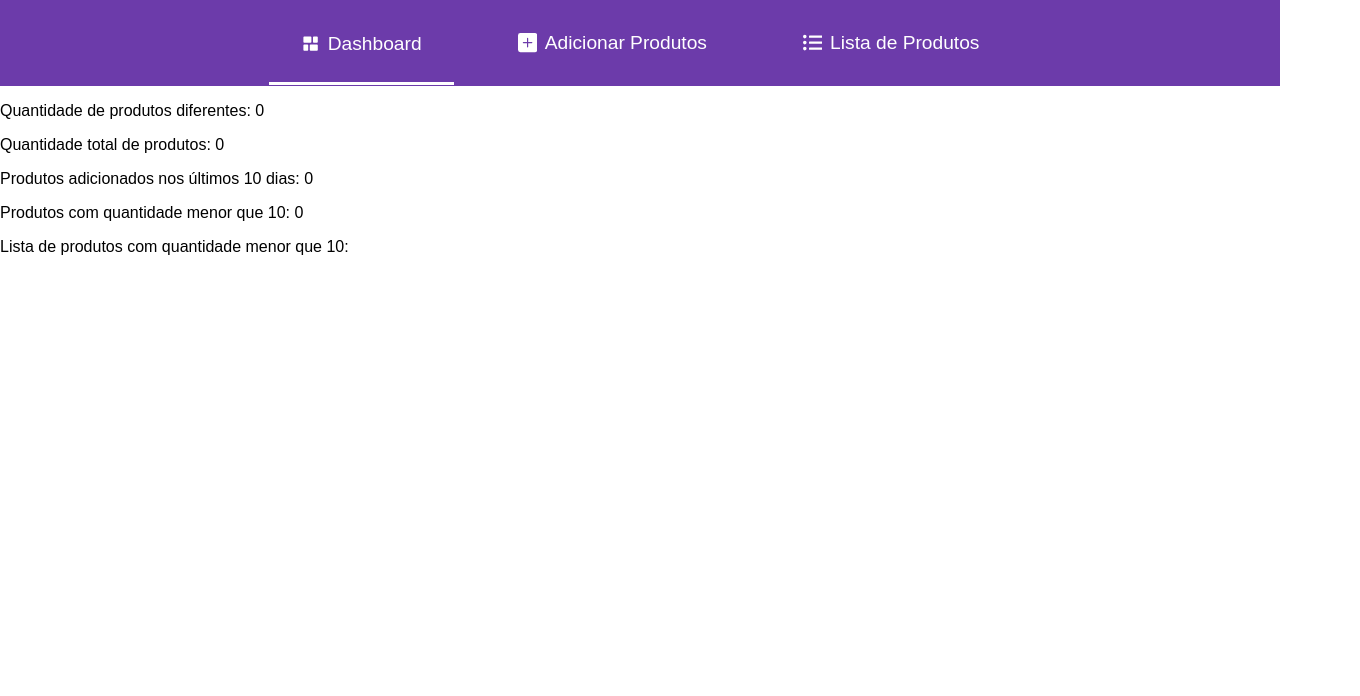
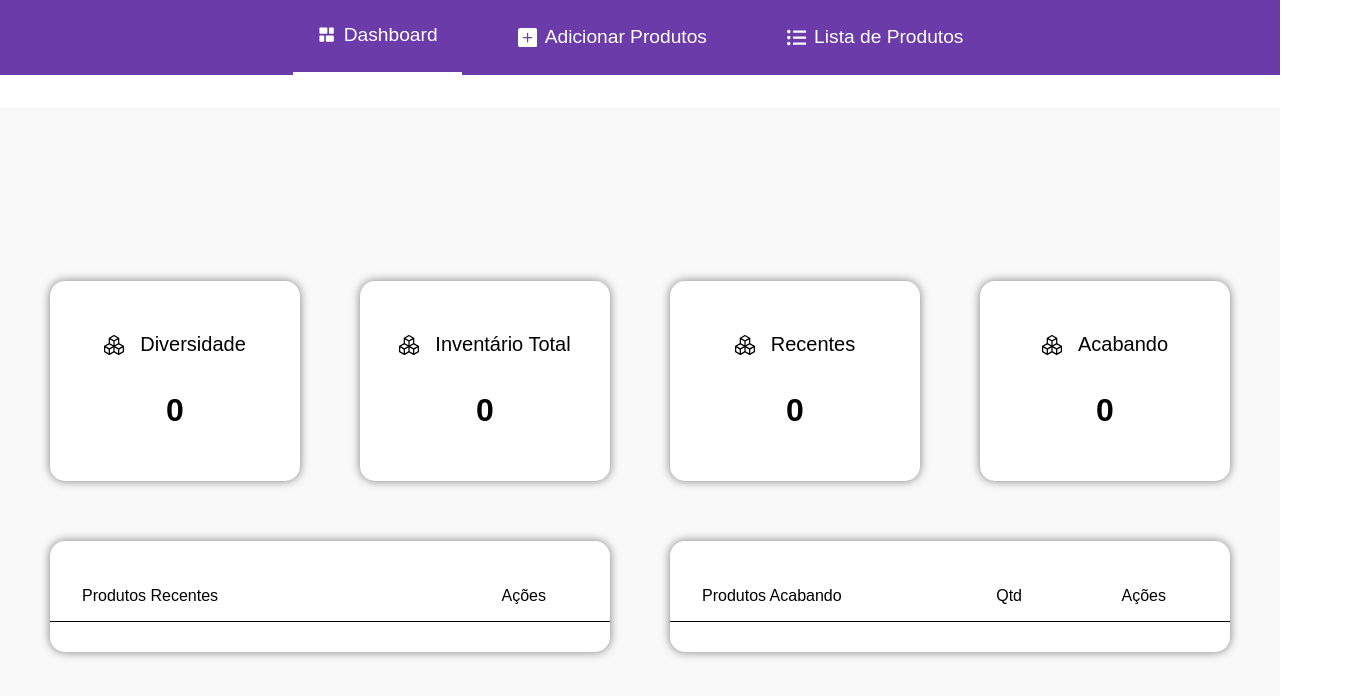
Before and after one commit to fabiomoretao/gestor-de-estoque, a React (Vite) app: page / in a window 1280 px wide. Shown: the top 696 px of the page, 1360 px wide, since content can reach past the window. Built offline with nearby package versions, Linux system fonts and the light colour scheme.

Commit message:
styles(dashboard): estiliza a tela do dashboard e cria o componente de botao

```diff
--- a/src/Layout.tsx
+++ b/src/Layout.tsx
@@ -30,7 +30,7 @@ export default function Layout() {
                 ><FaListUl />Lista de Produtos
                 </Link>
             </header>
-            <main>
+            <main className={styles.main}>
                 <Outlet />
             </main>
         </div >
--- /dev/null
+++ b/src/components/Button/Index.tsx
@@ -0,0 +1,15 @@
+import { Link } from "react-router-dom"
+import styles from "./styles.module.css"
+
+type ButtonProp = {
+  route: string
+  className: string
+  text: string
+}
+export default function Button({ route, className, text }: ButtonProp) {
+  return (
+    <Link className={` ${className}`} to={route}>
+      <button className={styles.button}>{text}</button>
+    </Link>
+  )
+}
--- /dev/null
+++ b/src/components/Button/styles.module.css
@@ -0,0 +1,8 @@
+.button {
+  background-color: #6c3baa;
+  border-radius: 10px;
+  color: #fff;
+  padding: 5px 12px;
+  font-weight: 700;
+  cursor: pointer;
+}
--- a/src/layout.module.css
+++ b/src/layout.module.css
@@ -1,23 +1,35 @@
 .header {
   display: flex;
+  align-items: center;
   background-color: #6c3baa;
   gap: 2rem;
   justify-content: center;
-  align-items: center;
+  margin-bottom: 2rem;
   width: 100vw;
+  max-height: 10vh;
 }
 
 .link {
   display: flex;
   align-items: center;
   color: #fff;
+  cursor: pointer;
   font-size: 1.2rem;
   gap: 0.5rem;
-  padding: 2rem;
+  padding: 1.5rem;
   text-decoration: none;
 }
 
 .linkClicked {
-  padding-bottom: 1.7rem;
+  padding-bottom: 1.6rem;
   border-bottom: solid 3px #fff;
 }
+
+.main {
+  display: flex;
+  background-color: #f9f9f9;
+  align-items: center;
+  justify-content: center;
+  height: 90vh;
+  width: 100vw;
+}
--- a/src/pages/Dashboard/index.tsx
+++ b/src/pages/Dashboard/index.tsx
@@ -1,13 +1,8 @@
-// - Deve possuir uma página inicial de dashboard que mostra:
-//     - A quantidade total de itens diferentes (ex.: 1 mesa e 3 cadeiras devem resultar em 2 itens ao todo).
-//     - A quantidade total de itens (ex.: 1 mesa e 3 cadeiras devem resultar em 4 itens ao todo).
-//     - A quantidade de itens adicionados nos últimos 10 dias.
-//     - Uma lista dos itens adicionados nos últimos 10 dias.
-//     - A quantidade de itens com menos de 10 em estoque.
-//     - Uma lista dos itens com menos de 10 em estoque.
-
+import { BsBoxes } from "react-icons/bs";
 import type { Product } from "../../types";
 import filterLastTenDays from "../../utils/filterLastTenDays";
+import styles from "./styles.module.css"
+import Button from "../../components/Button/Index";
 
 type DashboardProps = {
     products: Product[]
@@ -25,16 +20,79 @@ export default function Dashboard({ products }: DashboardProps) {
     const productsBelowTen = products.filter(product => (product.quantity <= 10))
 
     return (
-        <div>
-            <p>Quantidade de produtos diferentes: {quantityOfProducts}</p>
-            <p>Quantidade total de produtos: {productsTotal}</p>
-            <p>Produtos adicionados nos últimos 10 dias: {tenDaysAgoProducts.length}</p>
-            <p>Produtos com quantidade menor que 10: {productsBelowTen.length}</p>
-            <p>Lista de produtos com quantidade menor que 10: </p>
-            {/* - Uma lista dos itens com menos de 10 em estoque. */}
-            {productsBelowTen.map(product => (
-                <p key={product.id}>{product.name}</p>//     - Uma lista dos itens com menos de 10 em estoque.
-            ))}
+        <div className={styles.container}>
+            {/* - A quantidade total de itens diferentes (ex.: 1 mesa e 3 cadeiras devem resultar em 2 itens ao todo). */}
+            <div className={styles.card}>
+                <div className={styles.content}>
+                    <BsBoxes />
+                    <p>Diversidade</p>
+                </div>
+                <p className={styles.number}>{quantityOfProducts}</p>
+            </div>
+            {/* - A quantidade total de itens (ex.: 1 mesa e 3 cadeiras devem resultar em 4 itens ao todo). */}
+            <div className={styles.card}>
+                <div className={styles.content}>
+                    <BsBoxes />
+                    <p>Inventário Total</p>
+                </div>
+                <p className={styles.number}>{productsTotal}</p>
+            </div>
+            {/* - A quantidade de itens adicionados nos últimos 10 dias. */}
+            <div className={styles.card}>
+                <div className={styles.content}>
+                    <BsBoxes />
+                    <p>Recentes</p>
+                </div>
+                <p className={styles.number}>{tenDaysAgoProducts.length}</p>
+            </div>
+            {/* - A quantidade de itens com menos de 10 em estoque. */}
+            <div className={styles.card}>
+                <div className={styles.content}>
+                    <BsBoxes />
+                    <p>Acabando</p>
+                </div>
+                <p className={styles.number}>{productsBelowTen.length}</p>
+            </div>
+
+
+            {/* - Uma lista dos itens adicionados nos últimos 10 dias. */}
+            <div className={styles.list}>
+                <div className={styles.listHeader}>
+                    <p>Produtos Recentes</p>
+                    <p>Ações</p>
+                </div>
+                {/* - Uma lista dos itens com menos de 10 em estoque. */}
+                {tenDaysAgoProducts.map(product => (
+                    <div key={product.id} className={styles.product}>
+                        <p>{product.name}</p> {/* - Uma lista dos itens com menos de 10 em estoque. */}
+                        <Button
+                            route={`product-details/${product.id}`}
+                            className={styles.link}
+                            text="Ver Produto"
+                        />
+                    </div>
+                ))}
+            </div>
+            <div className={styles.list}>
+                <div className={styles.belowTenListHeader}>
+                    <p>Produtos Acabando</p>
+                    <p>Qtd</p>
+                    <p>Ações</p>
+                </div>
+
+                {/* - Uma lista dos itens com menos de 10 em estoque. */}
+                {productsBelowTen.map(product => (
+                    <div key={product.id} className={`${styles.product} ${styles.productBelowTen}`}>
+                        <p>{product.name}</p> {/* - Uma lista dos itens com menos de 10 em estoque. */}
+                        <p>{product.quantity}</p>
+                        <Button
+                            route={`product-details/${product.id}`}
+                            className={styles.link}
+                            text="Ver Produto"
+                        />
+                    </div>
+                ))}
+            </div>
         </div>
 
     )
--- a/src/pages/Dashboard/styles.module.css
+++ b/src/pages/Dashboard/styles.module.css
@@ -1,6 +1,85 @@
 .container {
   display: grid;
-  grid-template-areas:
-    'card1 card2 card3 card4'
-    'recentProducts recentProducts endingProducts endingProducts';
+  grid-template-columns: 1fr 1fr 1fr 1fr;
+  gap: 60px;
+  padding: 0 130px;
 }
+
+.card {
+  display: flex;
+  align-items: center;
+  justify-content: start;
+  background-color: #fff;
+  border-radius: 15px;
+  box-shadow: 0 0 10px 0 rgba(0, 0, 0, 0.5);
+  flex-direction: column;
+  font-size: 20px;
+  padding: 2rem;
+  padding-bottom: 4rem;
+  height: 200px;
+  width: 250px;
+}
+
+.content {
+  display: flex;
+  align-items: center;
+  gap: 1rem;
+}
+.number {
+  margin: 1rem;
+  font-size: 32px;
+  font-weight: 700;
+}
+
+/* Listas */
+.list {
+  background-color: #fff;
+  border-radius: 15px;
+  box-shadow: 0 0 10px 0 rgba(0, 0, 0, 0.5);
+  grid-column: span 2;
+  padding: 30px 0;
+  width: 100%;
+}
+
+.listHeader {
+  display: flex;
+  border-bottom: solid 1px #000;
+  justify-content: space-between;
+  margin: 0;
+  padding: 0 4rem 0 2rem;
+  width: 100%;
+}
+
+.belowTenListHeader {
+  display: grid;
+  align-items: center;
+  justify-items: end;
+  border-bottom: solid 1px #000;
+  grid-template-columns: 10rem 10rem 1fr;
+  margin: 0;
+  padding: 0 4rem 0 2rem;
+  width: 100%;
+}
+.belowTenListHeader p:first-child {
+  justify-self: start;
+}
+
+.product {
+  display: flex;
+  align-items: center;
+  justify-content: space-between;
+  border-bottom: solid 1px #000;
+  padding: 0 2rem;
+  width: 100%;
+}
+
+.productBelowTen {
+  display: grid;
+  align-items: center;
+  justify-items: end;
+  grid-template-columns: 10rem 9.5rem 1fr;
+}
+
+.product p:first-child {
+  justify-self: start;
+}
```
